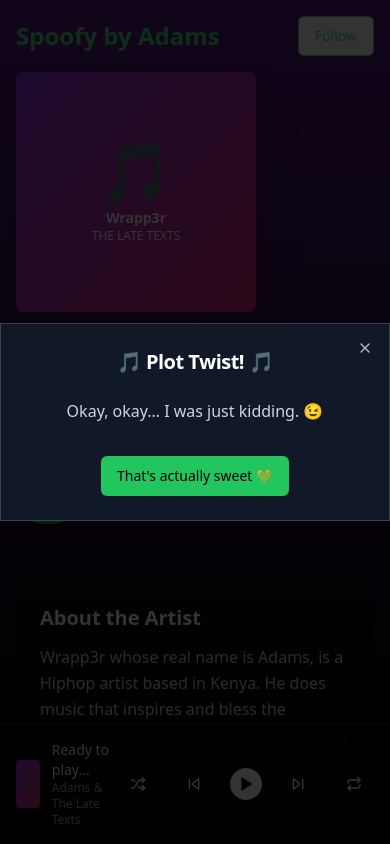
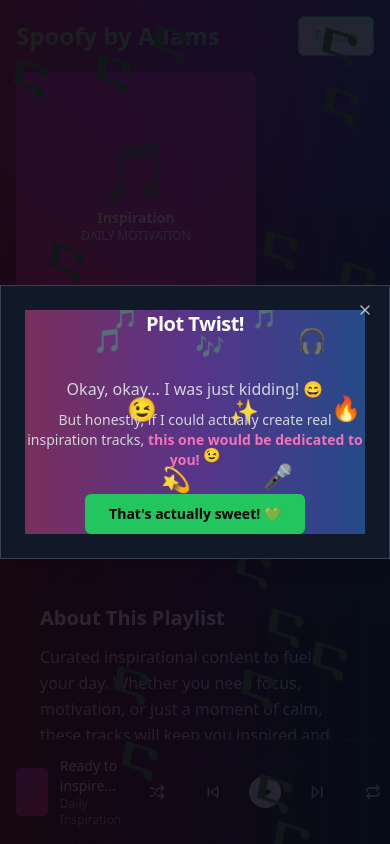
Before and after one commit to yeswadams/late-texts-spoofy-vibes, a React (Vite) app: page / in a window 390 px wide. Both pictures are taken after a click on the button 48 px from the left and 496 px from the top of the page. Shown: the top 844 px of the page. Built offline with nearby package versions, Linux system fonts and the light colour scheme.

Commit message:
Add engaging animation on play button click
Implement a fun and noticeable animation when the play button is clicked to display the joke message.

```diff
--- a/src/pages/Index.tsx
+++ b/src/pages/Index.tsx
@@ -1,41 +1,81 @@
+
 import { useState } from "react";
 import { Play, Heart, MoreHorizontal, Shuffle, SkipBack, SkipForward, Repeat } from "lucide-react";
 import { Button } from "@/components/ui/button";
 import { Dialog, DialogContent, DialogDescription, DialogHeader, DialogTitle } from "@/components/ui/dialog";
+
 const Index = () => {
   const [showModal, setShowModal] = useState(false);
   const [currentTrack, setCurrentTrack] = useState("");
-  const tracks = [{
+  const [isAnimating, setIsAnimating] = useState(false);
+
+  const tracks = [
+    {
       id: 1,
-    title: "First Date, First Delay (Acoustic)",
+      title: "Focus & Deep Work",
       duration: "3:24",
       plays: "1,234,567"
-  }, {
+    },
+    {
       id: 2,
-    title: "Traffic Was Worth It (Ft. Your Smile)",
+      title: "Motivation & Hustle",
       duration: "4:12",
       plays: "987,654"
-  }, {
+    },
+    {
       id: 3,
-    title: "She Asked, I Spoofed (Interlude)",
+      title: "Calm & Mindfulness",
       duration: "2:45",
       plays: "756,432"
-  }, {
+    },
+    {
       id: 4,
-    title: "You Got Me Typing Too Much",
+      title: "Creative Flow State",
       duration: "3:56",
       plays: "543,210"
-  }, {
+    },
+    {
       id: 5,
-    title: "Softer When You Laugh",
+      title: "Confidence Boost",
       duration: "4:33",
       plays: "432,109"
-  }];
+    }
+  ];
+
   const handlePlay = (trackTitle: string) => {
     setCurrentTrack(trackTitle);
+    setIsAnimating(true);
     setShowModal(true);
+
+    // Reset animation after modal opens
+    setTimeout(() => setIsAnimating(false), 2000);
   };
-  return <div className="min-h-screen bg-gradient-to-b from-purple-900 via-black to-black text-white">
+
+  return (
+    <div className="min-h-screen bg-gradient-to-b from-purple-900 via-black to-black text-white">
+      {/* Crazy background animation when modal is open */}
+      {showModal && (
+        <div className="fixed inset-0 z-40 pointer-events-none">
+          <div className="absolute inset-0 bg-gradient-to-r from-pink-500 via-purple-500 to-blue-500 opacity-20 animate-pulse"></div>
+          <div className="absolute top-0 left-0 w-full h-full overflow-hidden">
+            {[...Array(20)].map((_, i) => (
+              <div
+                key={i}
+                className="absolute animate-bounce"
+                style={{
+                  left: `${Math.random() * 100}%`,
+                  top: `${Math.random() * 100}%`,
+                  animationDelay: `${Math.random() * 2}s`,
+                  animationDuration: `${1 + Math.random() * 2}s`
+                }}
+              >
+                <span className="text-4xl animate-spin inline-block">🎵</span>
+              </div>
+            ))}
+          </div>
+        </div>
+      )}
+
       {/* Header */}
       <header className="flex items-center justify-between p-4 md:p-6">
         <h1 className="text-2xl font-bold text-green-400">Spoofy by Adams</h1>
@@ -51,15 +91,15 @@ const Index = () => {
           <div className="w-60 h-60 bg-gradient-to-br from-purple-600 to-pink-600 rounded-lg shadow-2xl flex items-center justify-center flex-shrink-0">
             <div className="text-center">
               <div className="text-6xl mb-2">🎵</div>
-              <div className="text-sm font-semibold">Wrapp3r</div>
-              <div className="text-xs">THE LATE TEXTS</div>
+              <div className="text-sm font-semibold">Inspiration</div>
+              <div className="text-xs">DAILY MOTIVATION</div>
             </div>
           </div>
 
           {/* Artist Info */}
           <div className="flex-1">
-            <p className="text-sm text-gray-300 mb-2">Artist</p>
-            <h1 className="text-4xl md:text-6xl font-bold mb-4">Wrapp3r</h1>
+            <p className="text-sm text-gray-300 mb-2">Playlist</p>
+            <h1 className="text-4xl md:text-6xl font-bold mb-4">Daily Inspiration</h1>
             <p className="text-gray-300 mb-6">2.1M monthly listeners</p>
 
             {/* Play Controls */}
@@ -79,24 +119,30 @@ const Index = () => {
 
         {/* About Section */}
         <div className="mb-8 p-6 bg-black/30 rounded-lg backdrop-blur-sm">
-          <h3 className="text-xl font-semibold mb-3">About the Artist</h3>
-          <p className="text-gray-300 leading-relaxed">Wrapp3r whose real name is Adams, is a Hiphop artist based in Kenya. He does music that inspires and bless the community. On the side he is an amazing guy who loves meeting new people and building meaningful connections. Hip hop just got better</p>
+          <h3 className="text-xl font-semibold mb-3">About This Playlist</h3>
+          <p className="text-gray-300 leading-relaxed">Curated inspirational content to fuel your day. Whether you need focus, motivation, or just a moment of calm, these tracks will keep you inspired and energized throughout your journey.</p>
         </div>
 
         {/* Popular Tracks */}
         <div>
-          <h2 className="text-2xl font-bold mb-6">Popular</h2>
+          <h2 className="text-2xl font-bold mb-6">Inspirational Topics</h2>
           <div className="space-y-2">
-            {tracks.map((track, index) => <div key={track.id} className="flex items-center gap-4 p-3 rounded-lg hover:bg-white/10 transition-colors group">
+            {tracks.map((track, index) => (
+              <div key={track.id} className="flex items-center gap-4 p-3 rounded-lg hover:bg-white/10 transition-colors group">
                 <span className="text-gray-400 w-4 text-right">{index + 1}</span>
 
-                <Button variant="ghost" size="sm" className="w-10 h-10 rounded-full bg-transparent hover:bg-white/20 opacity-0 group-hover:opacity-100 transition-opacity" onClick={() => handlePlay(track.title)}>
+                <Button
+                  variant="ghost"
+                  size="sm"
+                  className="w-10 h-10 rounded-full bg-transparent hover:bg-white/20 opacity-0 group-hover:opacity-100 transition-opacity"
+                  onClick={() => handlePlay(track.title)}
+                >
                   <Play className="w-4 h-4" fill="currentColor" />
                 </Button>
 
                 <div className="flex-1 min-w-0">
                   <p className="font-medium truncate">{track.title}</p>
-                  <p className="text-sm text-gray-400">Adams & The Late Texts</p>
+                  <p className="text-sm text-gray-400">Daily Inspiration</p>
                 </div>
 
                 <div className="hidden md:block text-sm text-gray-400">
@@ -110,7 +156,8 @@ const Index = () => {
                 <Button variant="ghost" size="sm">
                   <Heart className="w-4 h-4" />
                 </Button>
-              </div>)}
+              </div>
+            ))}
           </div>
         </div>
 
@@ -122,8 +169,8 @@ const Index = () => {
                 🎵
               </div>
               <div>
-                <p className="text-sm font-medium">Ready to play...</p>
-                <p className="text-xs text-gray-400">Adams & The Late Texts</p>
+                <p className="text-sm font-medium">Ready to inspire...</p>
+                <p className="text-xs text-gray-400">Daily Inspiration</p>
               </div>
             </div>
 
@@ -152,20 +199,68 @@ const Index = () => {
         </div>
       </div>
 
-      {/* Modal */}
+      {/* Crazy Animated Modal */}
       <Dialog open={showModal} onOpenChange={setShowModal}>
-        <DialogContent className="bg-gray-900 border-gray-700 text-white max-w-md">
-          <DialogHeader>
-            <DialogTitle className="text-center text-xl">🎵 Plot Twist! 🎵</DialogTitle>
-            <DialogDescription className="text-center text-gray-300 text-base leading-relaxed pt-4">Okay, okay… I was just kidding. 😉</DialogDescription>
+        <DialogContent className={`bg-gray-900 border-gray-700 text-white max-w-md transform transition-all duration-500 ${
+          isAnimating ? 'animate-bounce scale-110' : 'scale-100'
+        }`}>
+          <div className="relative overflow-hidden">
+            {/* Animated background gradient */}
+            <div className="absolute inset-0 bg-gradient-to-r from-pink-500 via-purple-500 to-blue-500 opacity-20 animate-pulse"></div>
+
+            {/* Floating emojis */}
+            <div className="absolute inset-0 pointer-events-none">
+              {[...Array(8)].map((_, i) => (
+                <div
+                  key={i}
+                  className="absolute animate-bounce text-2xl"
+                  style={{
+                    left: `${20 + i * 10}%`,
+                    top: `${10 + (i % 3) * 30}%`,
+                    animationDelay: `${i * 0.2}s`,
+                    animationDuration: '1.5s'
+                  }}
+                >
+                  {['🎵', '😉', '💫', '🎶', '✨', '🎤', '🎧', '🔥'][i]}
+                </div>
+              ))}
+            </div>
+
+            <DialogHeader className="relative z-10">
+              <DialogTitle className={`text-center text-xl mb-4 ${
+                isAnimating ? 'animate-pulse text-pink-400' : ''
+              }`}>
+                <span className="animate-bounce inline-block">🎵</span>
+                <span className="mx-2">Plot Twist!</span>
+                <span className="animate-bounce inline-block">🎵</span>
+              </DialogTitle>
+              <DialogDescription className="text-center text-gray-300 text-base leading-relaxed pt-4 relative z-10">
+                <div className={`${isAnimating ? 'animate-pulse text-yellow-300' : ''}`}>
+                  Okay, okay… I was just kidding! 😄
+                </div>
+                <div className="mt-2 text-sm">
+                  But honestly, if I could actually create real inspiration tracks,
+                  <span className="text-pink-400 font-semibold"> this one would be dedicated to you! </span>
+                  <span className="animate-bounce inline-block">😉</span>
+                </div>
+              </DialogDescription>
             </DialogHeader>
-          <div className="flex justify-center pt-4">
-            <Button onClick={() => setShowModal(false)} className="bg-green-500 hover:bg-green-400 text-black">
-              That's actually sweet 💚
+
+            <div className="flex justify-center pt-6 relative z-10">
+              <Button
+                onClick={() => setShowModal(false)}
+                className={`bg-green-500 hover:bg-green-400 text-black font-semibold px-6 py-2 transform transition-all duration-300 ${
+                  isAnimating ? 'animate-pulse scale-110' : 'hover:scale-105'
+                }`}
+              >
+                That's actually sweet! 💚
               </Button>
+            </div>
           </div>
         </DialogContent>
       </Dialog>
-    </div>;
+    </div>
+  );
 };
+
 export default Index;
```
Lines whose indentation alone changed are shown as unchanged.
